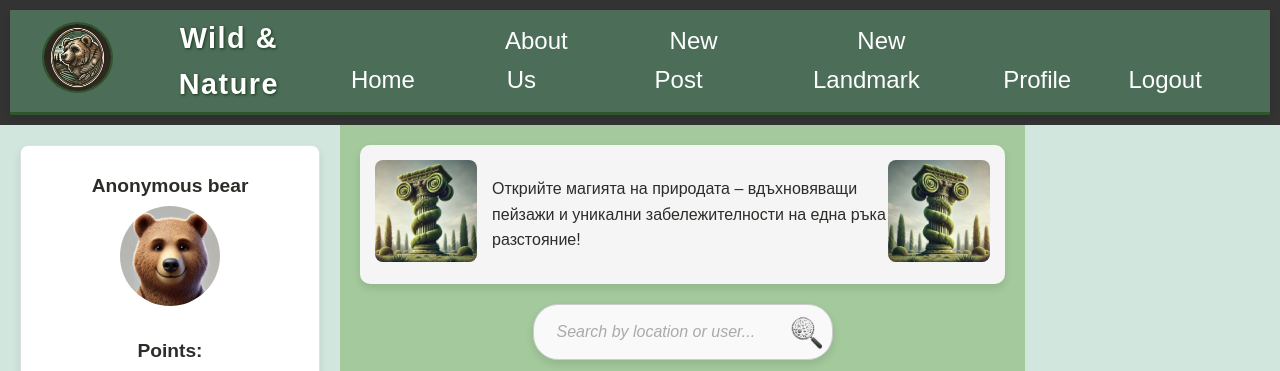
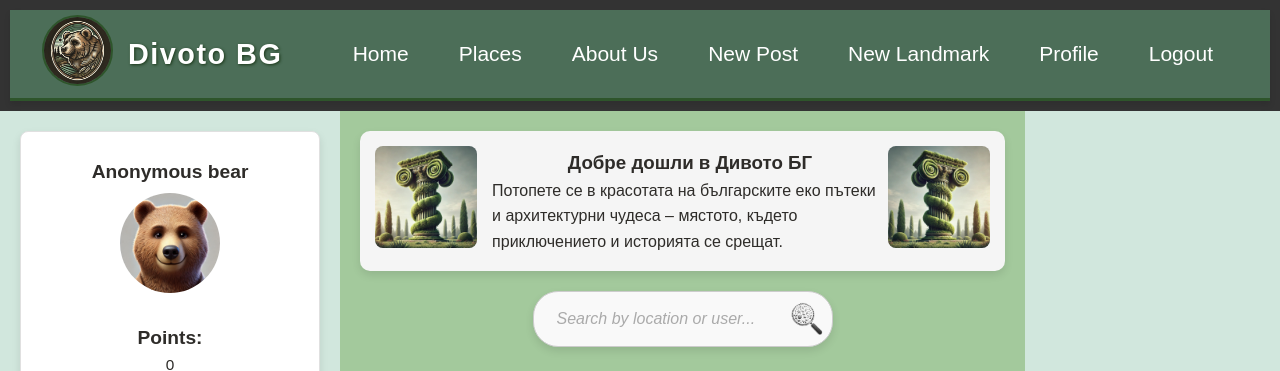
Before and after one commit to VladimirSiTozi/Wild-BG, a Django app: page / in a window 1280 px wide. Shown: the top 371 px of the page. Run offline with Django 5.2, Linux system fonts and the light colour scheme; the visitor is signed in with stand-in values (Sample User, id 1); data that the repository does not hold is empty; grey boxes are pictures that could not be loaded.

Commit message:
fix: css

```diff
--- a/static/styles/nav.css
+++ b/static/styles/nav.css
@@ -40,7 +40,7 @@
     display: flex;
     justify-content: flex-end;
     list-style: none;
-    font-size: 1.1rem;
+    font-size: 1rem;
 }
 
 .nav-links li {
@@ -48,11 +48,11 @@
 }
 
 .nav-links a {
-    font-size: 24px;
+    font-size: 21px;
     text-decoration: none;
     color: #ffffff;
     transition: all 0.3s ease-in-out;
-    padding: 8px 15px;
+    padding: 8px 10px;
     border-radius: 10px;
     position: relative;
 }
@@ -86,7 +86,6 @@
     left: -3px;
     border-radius: 10px;
     z-index: -1;
-    background: url('animal-pattern.png'); /* The same background effect */
     opacity: 0;
     transition: opacity 0.3s;
 }
@@ -94,7 +93,6 @@
 .nav-link-button:hover:before {
     opacity: 0.5;
 }
-
 
 /* Link Hover Effect */
 .nav-links a:hover {
--- a/templates/common/home.html
+++ b/templates/common/home.html
@@ -11,7 +11,8 @@
                     <img src="{% static '/images/kolona3.jpg' %}" alt="Banner Image">
                 </div>
                 <div class="text-container">
-                    <p>Открийте магията на природата – вдъхновяващи пейзажи и уникални забележителности на една ръка разстояние!</p>
+                    <h3 align="center">Добре дошли в Дивото БГ</h3>
+                    <p>Потопете се в красотата на българските еко пътеки и архитектурни чудеса – мястото, където приключението и историята се срещат.</p>
                 </div>
                 <div class="image-container">
                     <img src="{% static '/images/kolona3-2.jpg' %}" alt="Banner Image">
--- a/templates/common/nav.html
+++ b/templates/common/nav.html
@@ -6,12 +6,13 @@
             <img src="{% static 'images/wildbg-logo5.webp' %}" alt="Wild and Nature Logo" class="logo">
         </a>
         <a href="{% url 'home' %}">
-            <span class="nav-title">Wild & Nature</span>
+            <span class="nav-title">Divoto BG</span>
         </a>
     </div>
     <div class="nav-right">
         <ul class="nav-links">
             <li><a href="{% url 'home' %}">Home</a></li>
+            <li><a href="{% url 'about-us' %}">Places</a></li>
             <li><a href="{% url 'about-us' %}">About Us</a></li>
         {% if not request.user.is_authenticated  %}
             <li><a href="{% url 'login' %}">Login</a></li>
--- a/templates/common/post-card.html
+++ b/templates/common/post-card.html
@@ -50,7 +50,10 @@
                 Like <i class="fa-regular fa-heart"></i> <!-- Not liked -->
             {% endif %}
         </button>
-        <button class="btn share-btn">Share</button>
+        {% if request.user.pk == post.author.profile.pk %}
+        <button class="btn landmark-btn" onclick="location.href='{% url 'home' %}'">Edit Post</button>
+        {% endif %}
+        <button class="btn share-btn">Share <i class="fa-regular fa-share-from-square"></i></button>
     </div>
     <div class="post-comments">
         <div class="add-comment">
```
